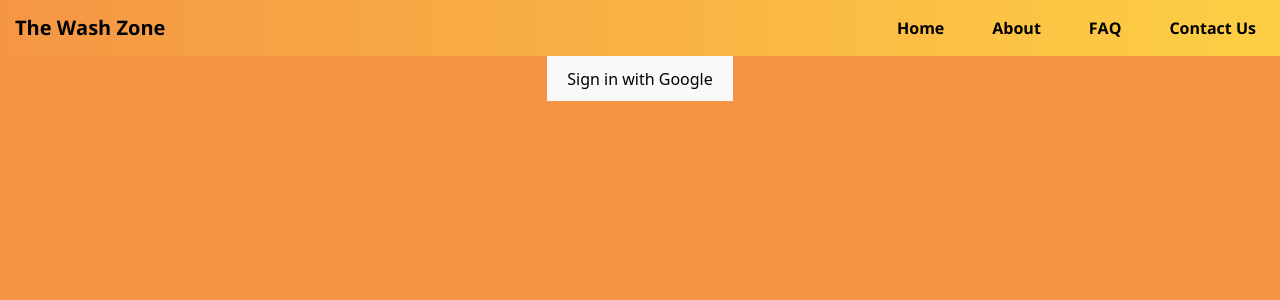
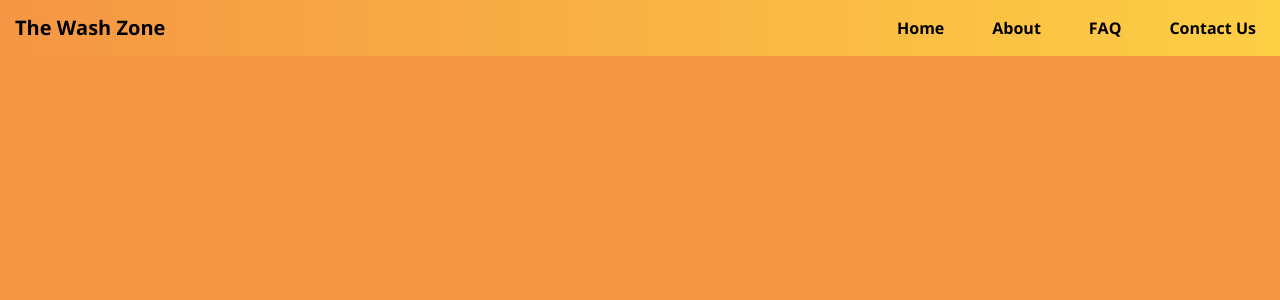
Before and after one commit to TheWashZone/Website, a React (Vite) app in the folder website/: page /login in a window 1280 px wide. Shown: the top 300 px of the page. Built offline with nearby package versions, Linux system fonts and the light colour scheme; no server answers.

Commit message:
fixing lint issues

```diff
--- a/website/package.json
+++ b/website/package.json
@@ -6,7 +6,7 @@
   "scripts": {
     "dev": "vite",
     "build": "vite build",
-    "lint": "eslint .",
+    "lint": "eslint src --ext .js,.jsx",
     "preview": "vite preview",
     "test": "vitest"
   },
--- a/website/src/App.jsx
+++ b/website/src/App.jsx
@@ -1,11 +1,11 @@
 import HomePage from './pages/home-page.jsx'
 import AboutPage from './pages/about-us.jsx'
 import FrequentlyAskedPage from './pages/frequently-asked.jsx'
-import GiftCardPage from './pages/gift-cards.jsx'
-import LoyaltyPage from './pages/loyalty-page.jsx'
-import MonthlySubscriptionPage from './pages/monthly-subscription.jsx'
+// import GiftCardPage from './pages/gift-cards.jsx'
+// import LoyaltyPage from './pages/loyalty-page.jsx'
+// import MonthlySubscriptionPage from './pages/monthly-subscription.jsx'
 import ContactPage from './pages/contact-us.jsx'
-import LoginPage from './pages/login.jsx'
+// import LoginPage from './pages/login.jsx'
 import './App.css'
 import './css/home-page.css'
 import './css/hamburger-menu.css'
@@ -45,7 +45,7 @@ function App() {
           <Route path="/contact-us" element={<ContactPage />} />
           {/* <Route path="/gift-card" element={<GiftCardPage />} /> */}
           {/* <Route path="/loyalty-page" element={<LoyaltyPage />} /> */}
-          <Route path="/login" element={<LoginPage />} />
+          {/* <Route path="/login" element={<LoginPage />} /> */}
         </Routes>
       </BrowserRouter>
     </>
--- a/website/src/pages/login.jsx
+++ b/website/src/pages/login.jsx
@@ -1,4 +1,4 @@
-import { useState, useEffect } from 'react';
+import { useEffect } from 'react';
 import { useNavigate } from 'react-router-dom';
 import { GoogleAuthProvider, signInWithPopup, onAuthStateChanged } from "firebase/auth";
 import { auth } from "../api/firebaseconfig.js";
@@ -19,11 +19,9 @@ function signInWithGoogle() {
 
 function LoginPage() {
   const navigate = useNavigate();
-  // const [user, setUser] = useState(null);
 
   useEffect(() => {
     const unsubscribe = onAuthStateChanged(auth, (user) => {
-      setUser(user);
       if (user) navigate('/');
     });
     return unsubscribe;
```
Also changed, not shown: website/eslint.config.js (+4 -3 lines).
